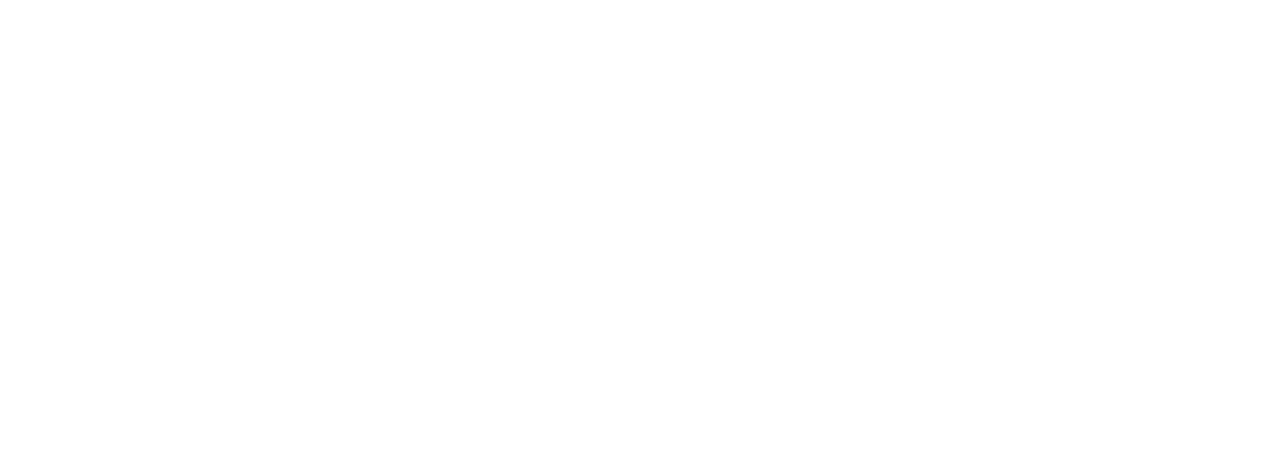
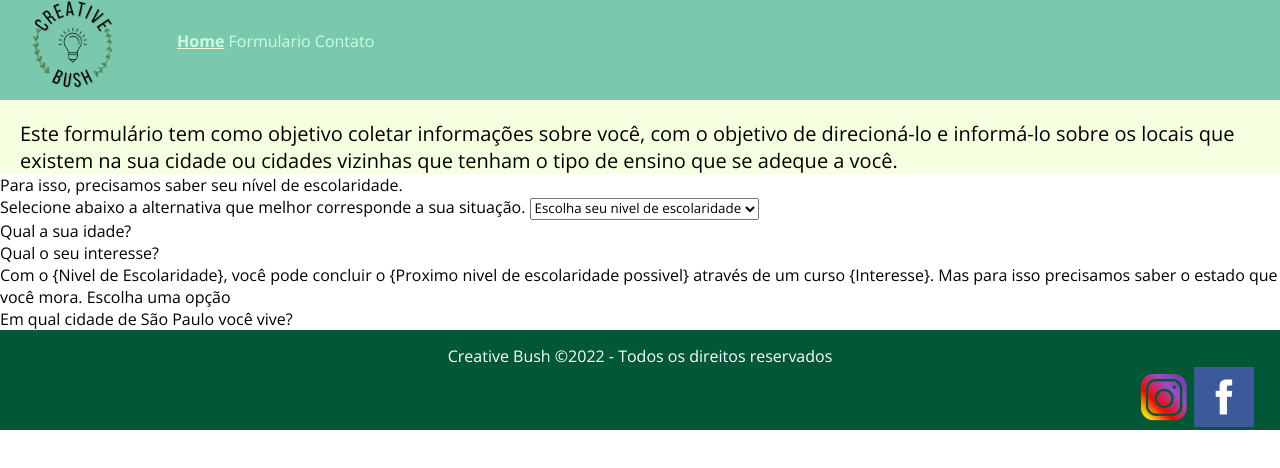
Before and after one commit to MauricioRoseo/Projeto-PIA-2-ano-by-Creative-Bush, a plain HTML site: page Formulario.html in a window 1280 px wide. Drawn offline with nearby package versions, Linux system fonts and the light colour scheme; a web font is replaced by a local one.

Commit message:
Add files via upload

```diff
--- a/Formulario.html
+++ b/Formulario.html
@@ -0,0 +1,104 @@
+<!DOCTYPE html>
+<html lang="pt">
+    <head>
+        <title>Creative Bush</title>
+
+        <meta charset="UTF-8">
+        <meta name="viewport" content="widt=device-width;initial-scale-1.0">
+        <meta name="author" content="Ana Julia Miranda, Gabriela Goulart, Gabriely Diniz, Mauricio Roseo, Ludervan">
+        <meta name="description" content="Um site para incentivo ao ensino">
+        <meta name="keywords" content="Escola, EJA, Proeja, Fundamental, Ensino Médio, Escolaridade, Instituições">
+
+        <link href="https://fonts.googleapis.com/icon?family=Material+Icons"rel="stylesheet">
+        <link rel="stylesheet" href="css/style.css">
+        <style>
+           @import url('https://fonts.googleapis.com/css2?family=Alice&family=Oleo+Script+Swash+Caps&family=Open+Sans:wght@300;400;700&family=Oswald:wght@500&family=Tapestry&display=swap');
+        </style>
+    </head>
+    <body>
+        <!--Cabeçalho-->
+        <header>
+            <div class="container">
+                <div class="logo">
+                    <a href="index.html"><img src="img/Logomarca Creative Bush.png"></a>
+                </div>
+
+                <nav class="menu-desk">
+                    <ul>
+                        <li class="selected"><a href="index.html">Home</a></li>
+                        <li><a href="Formulario.html">Formulario</a></li>
+                        <li><a href="contato.html">Contato</a></li>
+                    </ul>
+                </nav>
+
+                <nav class="menu-mobile">
+                    <h2><span class="material-icons">reorder</span></h2>
+                    <ul>
+                        <li class="selected"><a href="index.html">Home</a></li>
+                        <li><a href="Formulario.html">Formulario</a></li>
+                        <li><a href="contato.html">Contato</a></li>
+                    </ul>
+                </nav>
+                <div class="clear"></div>
+            </div>
+        </header>
+        <!--Corpo-->
+
+        <div class="containerB">
+            <div class="Intro-Forms">
+                <div class="introtxt-Forms">
+                    <p>Este formulário tem como objetivo coletar informações sobre você, com o objetivo de direcioná-lo e informá-lo sobre os locais que existem na sua cidade ou cidades vizinhas que tenham o tipo de ensino que se adeque a você.</p>
+                </div>
+            </div>
+            <div class="Dropdown-div">
+                <div class="Dropdown-quest">
+                    <p>Para isso, precisamos saber seu nível de escolaridade.
+                        </p>
+                </div>
+
+            <div class="Dropdown">
+                <label for="Escolaridade">Selecione abaixo a alternativa que melhor corresponde a sua situação.</label>
+
+                <select name="Escolaridade" id="Escolaridade">
+                    <option value="Null">Escolha seu nivel de escolaridade</option>
+                    <option value="Fundamental-Incop">Ensino Fundamental Incompleto</option>
+                    <option value="Fundamental">Ensino Fundamental Completo</option>
+                    <option value="Médio-Incop">Ensino Médio Incompleto</option>
+                </select>
+            </div>
+            </div>
+            <div class="Dropdown-div">
+                <div class="Dropdown-quest">
+                    <p>Qual a sua idade?</p>
+                </div>
+            </div>
+            <div class="Dropdown-div">
+                <div class="Dropdown-quest">
+                    <p>Qual o seu interesse?</p>
+                </div>
+            </div>
+            <div class="Dropdown-div">
+                <div class="Dropdown-quest">
+                    <p>Com o {Nivel de Escolaridade}, você pode concluir o {Proximo nivel de escolaridade possivel} através de um
+                        curso {Interesse}. Mas para isso precisamos saber o estado que você mora. Escolha uma opção</p>
+                </div>
+            </div>
+            <div class="Dropdown-div">
+                <p>Em qual cidade de São Paulo você vive?</p>
+            </div>
+        </div>
+
+        <!--Rodapé-->
+
+        <footer class="footer2">
+            <div class="container">
+                <p>Creative Bush ©2022 - Todos os direitos reservados</p>
+                <div class="redes">
+                    <a class="imgredes" href="#"><img src="img/footer-1.png"></a>
+                    <a class="imgredes" href="#"><img src="img/footer-2.png"></a>
+                </div>
+            </div>
+        </footer>
+
+    </body>
+</html>
--- a/css/style.css
+++ b/css/style.css
@@ -71,6 +71,11 @@ header{
     padding-top: 20px;
 }
 
+.Intro-Forms {
+    background-color: #F6FFE0;
+    padding-top: 20px;
+}
+
 .imagemIntro {
     width: 53%;
     height: 635px;
@@ -97,6 +102,10 @@ header{
     width: 47%;
     float: right;
     font-size: 20px;
+}
+.introtxt-Forms {
+    font-size: 20px;
+    padding-left: 20px;
 }
 
 /* O que é */
```
